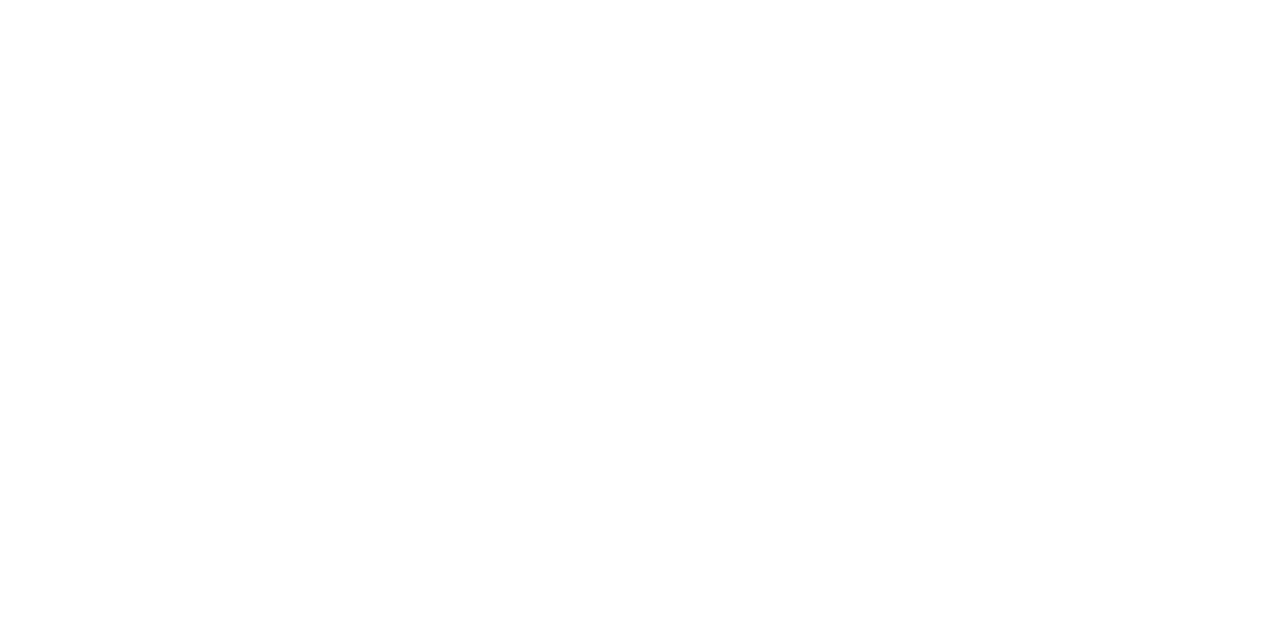
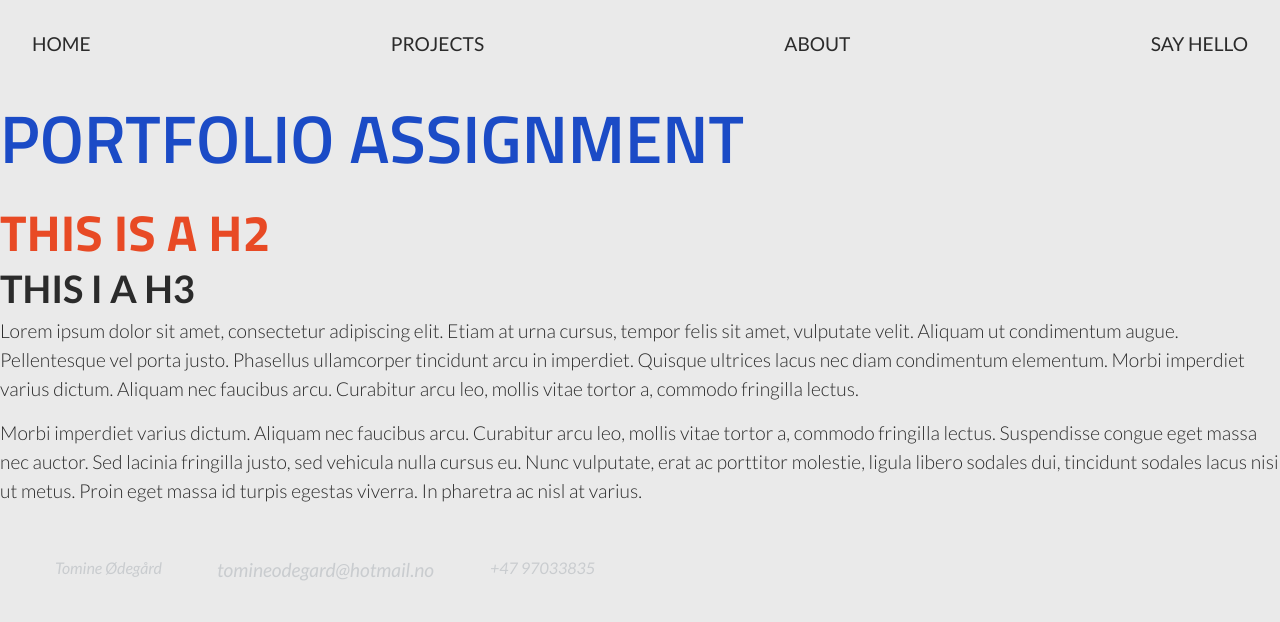
Before and after one commit to tomineodegard-kea/portfolio_assignment, a plain HTML site: page index.html in a window 1280 px wide. Drawn offline with Linux system fonts and the light colour scheme.

Commit message:
started the html and minor css

```diff
--- a/index.html
+++ b/index.html
@@ -4,7 +4,55 @@
     <meta charset="UTF-8" />
     <meta http-equiv="X-UA-Compatible" content="IE=edge" />
     <meta name="viewport" content="width=device-width, initial-scale=1.0" />
+    <link rel="preconnect" href="https://fonts.googleapis.com">
+    <link rel="preconnect" href="https://fonts.gstatic.com" crossorigin>
+    <link href="https://fonts.googleapis.com/css2?family=Lato:ital,wght@0,100;0,300;0,400;0,700;1,100;1,400&family=Titillium+Web:ital,wght@0,200;0,300;0,400;0,600;0,700;0,900;1,200;1,300;1,400;1,600;1,700&display=swap" rel="stylesheet">
+
+    <link rel="stylesheet" href="style.css" />
     <title>Portfolio assignment</title>
   </head>
-  <body></body>
+  <body>
+    <header>
+      <a href="index.html" class="logo"></a>
+      <nav>
+          <li><a href="index.html">HOME</a></li>
+          <li><a href="#">PROJECTS</a></li>
+          <li><a href="#">ABOUT</a></li>
+          <li><a href="#">SAY HELLO</a></li>
+        </ul>
+      </nav>
+    </header>
+    <main>
+        <section id="first_section">
+            <div class="container">
+                <div class="wrapper">
+                    <h1>PORTFOLIO ASSIGNMENT</h1>
+                    <h2>THIS IS A H2</h2>
+                    <h3>THIS I A H3</h3>
+                    <p>Lorem ipsum dolor sit amet, consectetur adipiscing elit. Etiam at urna cursus, tempor felis sit amet, vulputate velit. Aliquam ut condimentum augue. Pellentesque vel porta justo. Phasellus ullamcorper tincidunt arcu in imperdiet. Quisque ultrices lacus nec diam condimentum elementum. Morbi imperdiet varius dictum. Aliquam nec faucibus arcu. Curabitur arcu leo, mollis vitae tortor a, commodo fringilla lectus. </p>
+                    <p> Morbi imperdiet varius dictum. Aliquam nec faucibus arcu. Curabitur arcu leo, mollis vitae tortor a, commodo fringilla lectus. Suspendisse congue eget massa nec auctor. Sed lacinia fringilla justo, sed vehicula nulla cursus eu. Nunc vulputate, erat ac porttitor molestie, ligula libero sodales dui, tincidunt sodales lacus nisi ut metus. Proin eget massa id turpis egestas viverra. In pharetra ac nisl at varius.</p>
+                </div>
+            </div>
+        </section>
+        <section id="second_section">
+
+        </section>
+
+
+    </main>
+    <footer>
+      <div class="footer_wrapper">
+          <div class="footer_links">
+              <address>
+                Tomine Ødegård
+                <a href="mailto:tominneodegard@hotmail.no"
+                  >tomineodegard@hotmail.no</a
+                >
+                +47 97033835
+              </address>
+          </div>
+      </div>
+    </footer>
+    <script src="script.js"></script>
+  </body>
 </html>
--- a/style.css
+++ b/style.css
@@ -0,0 +1,111 @@
+* {
+  margin: 0px;
+  padding: 0px;
+  list-style: none;
+}
+
+:root {
+  --font-display: "Titillium Web", sans-serif;
+  --font-sans: "Lato", sans-serif;
+}
+
+html {
+  --color-primary1: #eaeaea;
+  --color-primary2: #2b2b2b;
+  --color-secondary1: #1b4bc6;
+  --color-secondary2: #e84a25;
+  --color-accent1: #fff;
+  --color-accent2: #1b4bc6;
+}
+
+/****** MOBILE FIRST ******/
+body {
+  background-color: var(--color-primary1);
+  font-family: var(--font-sans);
+  font-size: 16px;
+}
+
+h1,
+h2,
+h3 {
+  color: var(--color-primary2);
+  font-family: var(--font-display);
+  margin-bottom: 1rem;
+}
+
+h1 {
+  font-size: 4.209rem;
+  color: var(--color-secondary1);
+  font-weight: 600;
+}
+
+h2 {
+  font-size: 3.157rem;
+  /* line-height: 2.5rem; */
+  line-height: 3.5rem;
+  color: var(--color-secondary2);
+}
+
+h3 {
+  font-size: 2.369rem;
+  line-height: 1.5rem;
+  font-family: var(--font-sans);
+  color: var(--color-primary2);
+}
+
+p {
+  font-family: var(--font-sans);
+  font-size: 1.2rem;
+  font-weight: 350;
+  line-height: 1.8rem;
+  margin-bottom: 1rem;
+  color: var(--color-primary2);
+}
+
+a {
+  text-decoration: none;
+  color: var(--color-primary2);
+  font-size: 1.2rem;
+  /* font-weight: 350; */
+}
+
+a:hover {
+  cursor: pointer;
+}
+
+nav {
+  display: flex;
+  flex-direction: row;
+  justify-content: space-between;
+  padding: 2rem;
+}
+
+/* footer {
+  padding-top: 4rem;
+} */
+
+.footer_wrapper {
+  height: 6rem;
+  display: flex;
+  justify-content: space-between;
+  align-items: center;
+  align-self: right;
+}
+
+address {
+  display: grid;
+  grid-template-columns: 1fr 1fr 1fr;
+  color: #c9cccf;
+  margin: 0 auto;
+  text-decoration: none;
+  text-align: center;
+}
+
+address a {
+  color: #c9cccf;
+  margin: 0 auto;
+}
+
+/****** RULES APPLIED WHEN THE SCREEN IS BIGGER THAN 500px aka ON DESKTOP ******/
+@media (min-width: 500px) {
+}
```
